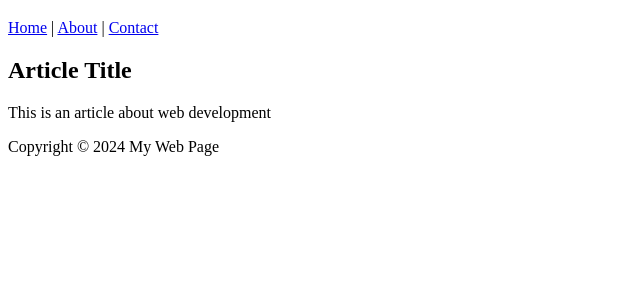
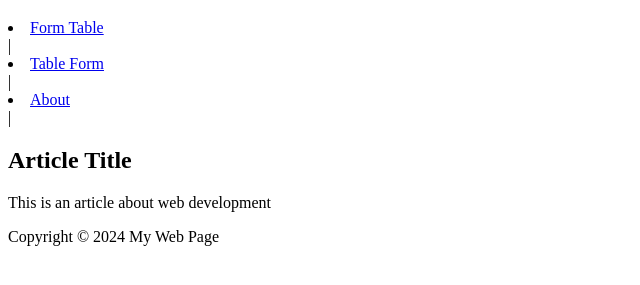
Before and after one commit to s80620/S80620_CSF3133_K3, a plain HTML site: page S80620_WebDesign/Lab2/exercise2.html in a window 1280 px wide. Shown: the part 61-346 px from the top of the page, without its empty margins (0-640 px from the left). Drawn offline with Linux system fonts and the light colour scheme.

Commit message:
Update exercise2.html

```diff
--- a/S80620_WebDesign/Lab2/exercise2.html
+++ b/S80620_WebDesign/Lab2/exercise2.html
@@ -11,8 +11,9 @@
     </header>
 
     <nav>
-        <a href="#home">Home</a> | <a href="#about">About</a> |
-        <a href="#contact">Contact</a>
+        <li><a href="form.html">Form Table </a></li> |
+        <li><a href="table.html">Table Form </a></li> |
+        <li><a href="about.html">About </a></li> |
     </nav>
 
     <section>
```
